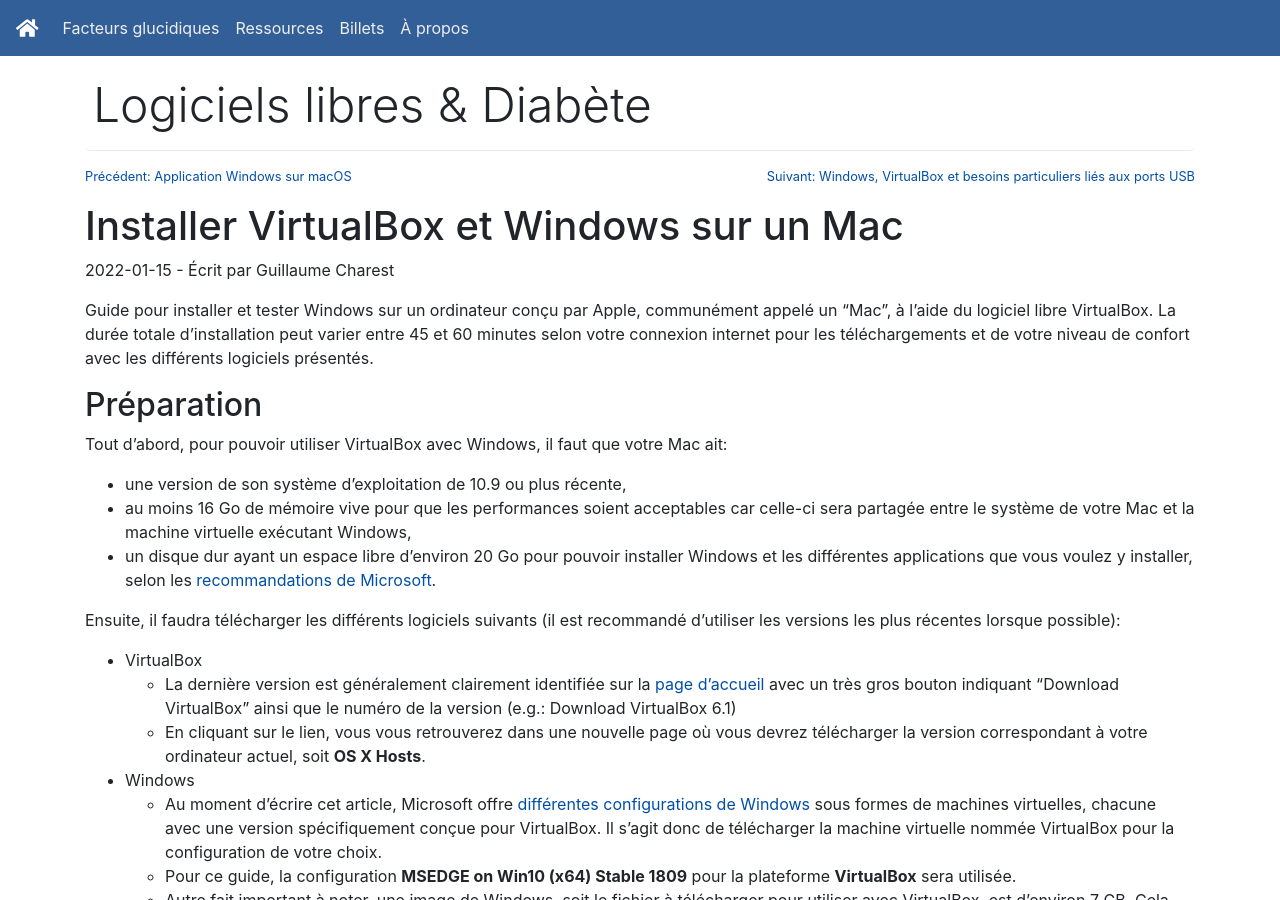
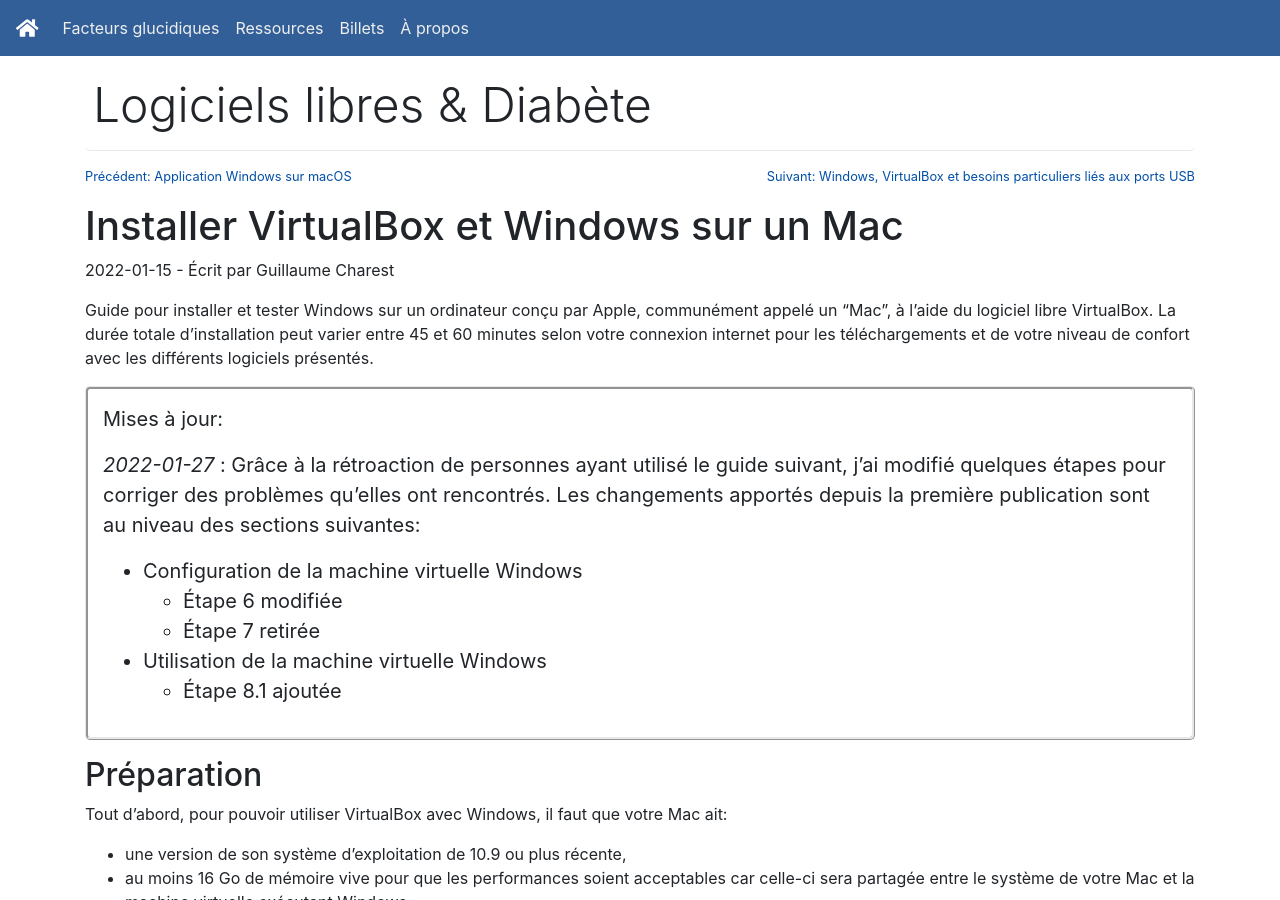
Before and after one commit to gcharest/gcharest.github.io, a Jekyll site: the page built from _posts/fr/2022-01-06-installer-virtualbox-macos.md, in a window 1280 px wide and 900 px high. Built offline with Jekyll 4.4.1, drawn with Linux system fonts in a browser that asks for light colours; nearby versions of some CDN libraries.

Commit message:
Add note of changes

```diff
--- a/_posts/fr/2022-01-06-installer-virtualbox-macos.md
+++ b/_posts/fr/2022-01-06-installer-virtualbox-macos.md
@@ -10,6 +10,17 @@ excerpt_separator: <!--more-->
 Guide pour installer et tester Windows sur un ordinateur conçu par Apple, communément appelé un "Mac", à l'aide du logiciel libre VirtualBox.
 La durée totale d'installation peut varier entre 45 et 60 minutes selon votre connexion internet pour les téléchargements et de votre niveau de confort avec les différents logiciels présentés.
 <!--more-->
+
+> Mises à jour:
+>
+> *2022-01-27* : Grâce à la rétroaction de personnes ayant utilisé le guide suivant, j'ai modifié quelques étapes pour corriger des problèmes qu'elles ont rencontrés.
+> Les changements apportés depuis la première publication sont au niveau des sections suivantes:
+>
+> - Configuration de la machine virtuelle Windows
+>   - Étape 6 modifiée
+>   - Étape 7 retirée
+> - Utilisation de la  machine virtuelle Windows
+>   - Étape 8.1 ajoutée
 
 ## Préparation
 
```
